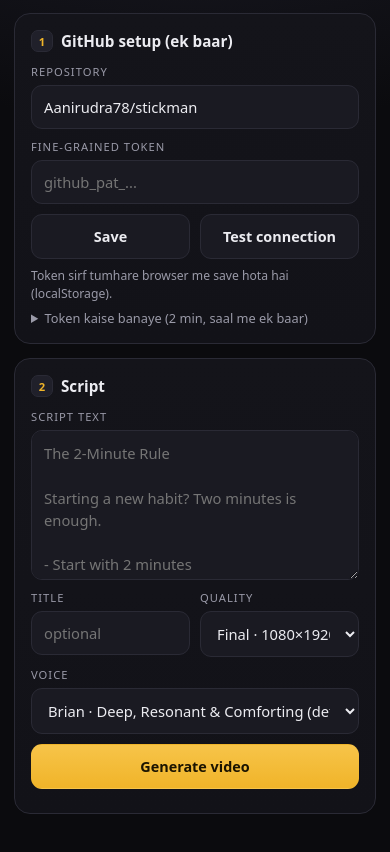
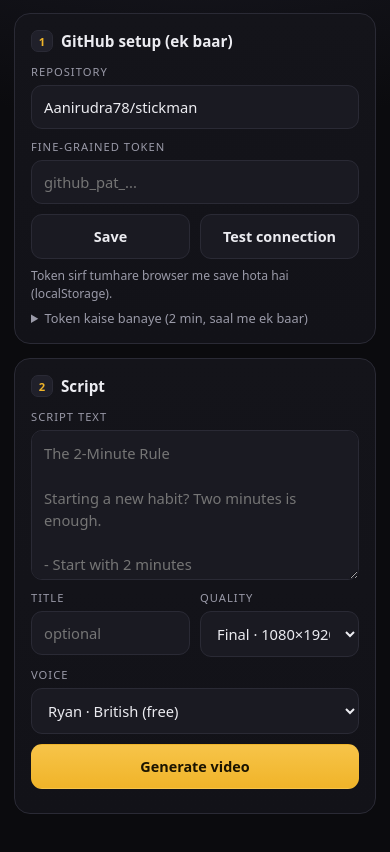
Before and after one commit to Aanirudra78/stickman-studio, a plain HTML site: page index.html in a window 390 px wide. Shown: the part 58-910 px from the top of the page. Drawn offline with Linux system fonts and the light colour scheme.

Commit message:
Publish phone page

```diff
--- a/index.html
+++ b/index.html
@@ -190,21 +190,30 @@ Starting a new habit? Two minutes is enough.
       const $ = (selector) => document.querySelector(selector);
       const STORE = "stickman.cloud.v1";
 
+      // Free Edge voices first and as the default: phone renders must never
+      // spend ElevenLabs credits by accident.
+      const DEFAULT_VOICE = "en-GB-RyanNeural";
+
       const VOICES = [
-        { id: "nPczCjzI2devNBz1zQrb", name: "Brian · Deep, Resonant & Comforting (default)", provider: "elevenlabs" },
-        { id: "pqHfZKP75CvOlQylNhV4", name: "Bill · Wise, Mature, Balanced", provider: "elevenlabs" },
-        { id: "pNInz6obpgDQGcFmaJgB", name: "Adam · Dominant & Firm", provider: "elevenlabs" },
-        { id: "cjVigY5qzO86Huf0OWal", name: "Eric · Smooth & Trustworthy", provider: "elevenlabs" },
-        { id: "JBFqnCBsd6RMkjVDRZzb", name: "George · Warm Storyteller (British)", provider: "elevenlabs" },
-        { id: "jWu9BIg1r9UOe2ivl02q", name: "Ron Sage · Warm & Soulful (paid plan)", provider: "elevenlabs" },
-        { id: "t1yzxMpe9zK42bXmI1T2", name: "K. V. Hagen · Deep Warm (paid plan)", provider: "elevenlabs" },
-        { id: "en-US-AndrewMultilingualNeural", name: "Andrew · Edge (free)", provider: "edge" },
-        { id: "en-US-BrianNeural", name: "Brian · Edge (free)", provider: "edge" },
-        { id: "en-US-ChristopherNeural", name: "Christopher · Edge (free)", provider: "edge" },
-        { id: "hi-IN-MadhurNeural", name: "Madhur · Hindi (Edge)", provider: "edge" }
+        { id: "en-GB-RyanNeural", name: "Ryan · British (free)", provider: "edge" },
+        { id: "en-US-AndrewMultilingualNeural", name: "Andrew · Warm & Natural (free)", provider: "edge" },
+        { id: "en-US-BrianNeural", name: "Brian · Deep (free)", provider: "edge" },
+        { id: "en-US-ChristopherNeural", name: "Christopher · Reflective (free)", provider: "edge" },
+        { id: "en-US-EricNeural", name: "Eric · Smooth (free)", provider: "edge" },
+        { id: "en-US-GuyNeural", name: "Guy · Lively (free)", provider: "edge" },
+        { id: "en-US-JennyNeural", name: "Jenny · Friendly (free)", provider: "edge" },
+        { id: "hi-IN-MadhurNeural", name: "Madhur · Hindi (free)", provider: "edge" },
+        { id: "hi-IN-SwaraNeural", name: "Swara · Hindi female (free)", provider: "edge" },
+        { id: "nPczCjzI2devNBz1zQrb", name: "Brian · Deep, Resonant (ElevenLabs · credits)", provider: "elevenlabs" },
+        { id: "pqHfZKP75CvOlQylNhV4", name: "Bill · Wise, Mature (ElevenLabs · credits)", provider: "elevenlabs" },
+        { id: "pNInz6obpgDQGcFmaJgB", name: "Adam · Dominant & Firm (ElevenLabs · credits)", provider: "elevenlabs" },
+        { id: "cjVigY5qzO86Huf0OWal", name: "Eric · Smooth & Trustworthy (ElevenLabs · credits)", provider: "elevenlabs" },
+        { id: "JBFqnCBsd6RMkjVDRZzb", name: "George · Warm Storyteller (ElevenLabs · credits)", provider: "elevenlabs" },
+        { id: "jWu9BIg1r9UOe2ivl02q", name: "Ron Sage · Warm & Soulful (ElevenLabs · paid plan)", provider: "elevenlabs" },
+        { id: "t1yzxMpe9zK42bXmI1T2", name: "K. V. Hagen · Deep Warm (ElevenLabs · paid plan)", provider: "elevenlabs" }
       ];
 
-      let config = { repo: "Aanirudra78/stickman", token: "", voice: VOICES[0].id };
+      let config = { repo: "Aanirudra78/stickman", token: "", voice: DEFAULT_VOICE };
       let toastTimer;
 
       const toast = (message, isError = false) => {
@@ -221,9 +230,20 @@ Starting a new habit? Two minutes is enough.
           const saved = JSON.parse(localStorage.getItem(STORE) || "{}");
           config = { ...config, ...saved };
         } catch {}
+        // One-time migration: an older session may have saved an ElevenLabs
+        // voice as default. Move it to the free Edge default once, then keep
+        // whatever the user picks afterwards.
+        if (!config.voiceMigrated) {
+          const chosen = VOICES.find((voice) => voice.id === config.voice);
+          if (!chosen || chosen.provider !== "edge") config.voice = DEFAULT_VOICE;
+          config.voiceMigrated = true;
+          try {
+            localStorage.setItem(STORE, JSON.stringify(config));
+          } catch {}
+        }
         $("#repo").value = config.repo || "";
         $("#token").value = config.token || "";
-        $("#voice").value = config.voice || VOICES[0].id;
+        $("#voice").value = config.voice || DEFAULT_VOICE;
         $("#repo-chip").textContent = config.repo || "no repo";
         const draft = localStorage.getItem("stickman.cloud.script");
         if (draft) $("#script").value = draft;
```
